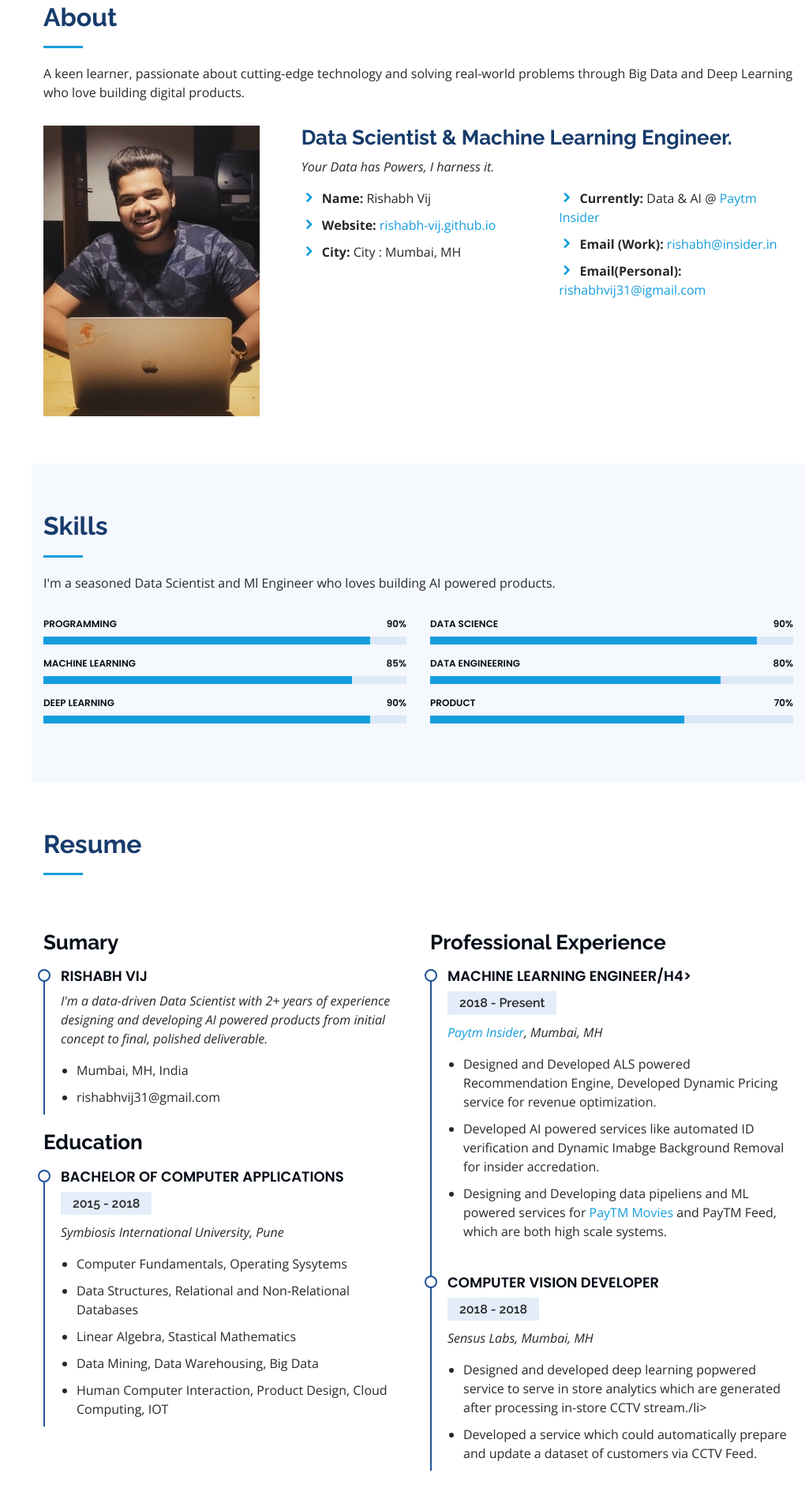
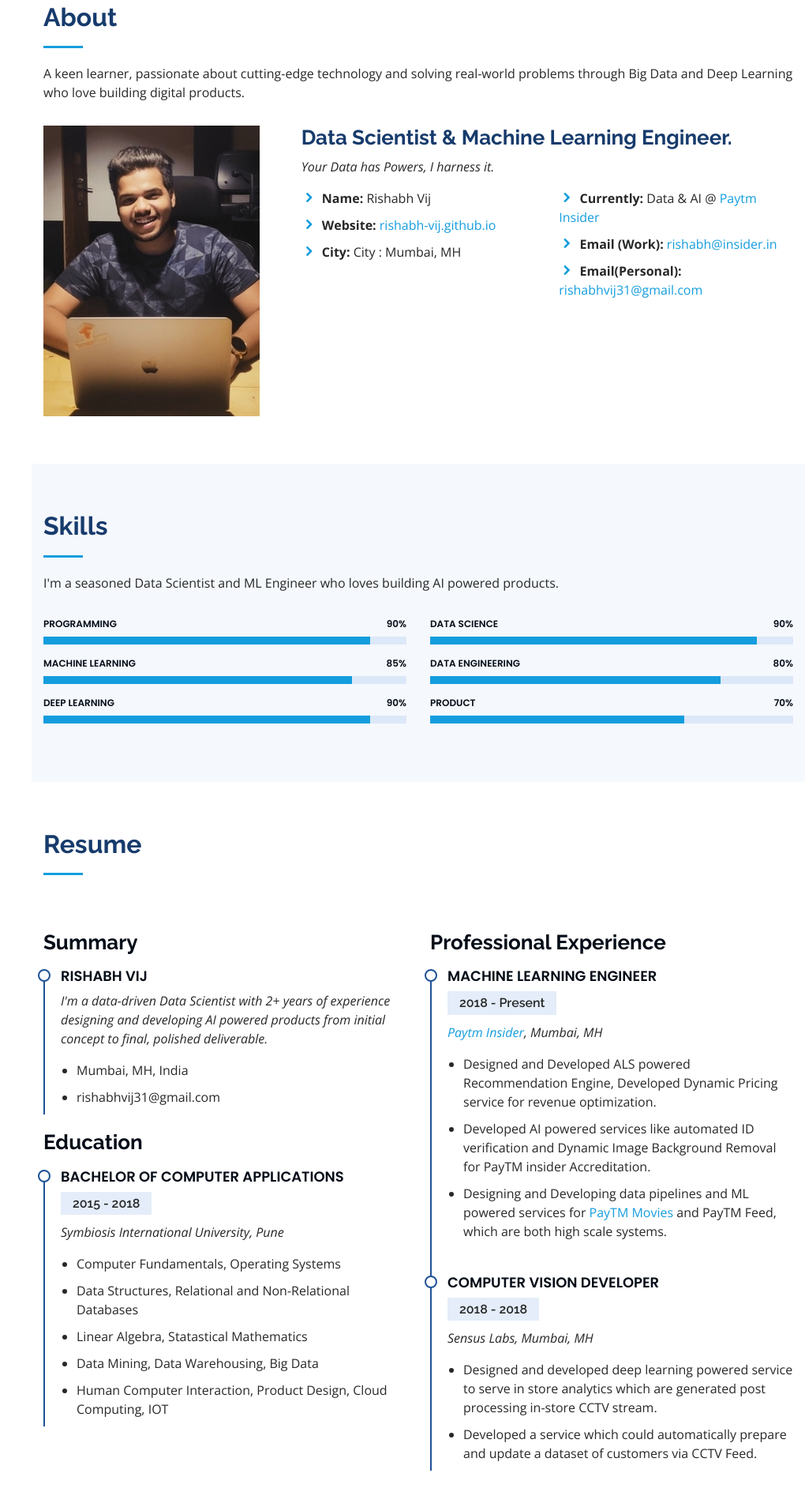
Before and after one commit to rishabh-vij/rishabh-vij.github.io, a plain HTML site: page index.html in a window 1280 px wide. Shown: the part 857-2746 px from the top of the page at 79% size, without its empty margins (260-1280 px from the left). Drawn offline with nearby package versions, Linux system fonts and the light colour scheme.

Commit message:
fixed typos

```diff
--- a/index.html
+++ b/index.html
@@ -75,7 +75,7 @@
   <section id="hero" class="d-flex flex-column justify-content-center align-items-center">
     <div class="hero-container" data-aos="fade-in">
       <h1>Rishabh Vij</h1>
-      <p>I'm <span class="typed" data-typed-items="Data Scientiest, Machine Learning Engineer, Software Developer"></span></p>
+      <p>I'm <span class="typed" data-typed-items="Data scientist, Machine Learning Engineer, Software Developer"></span></p>
     </div>
   </section><!-- End Hero -->
 
@@ -111,7 +111,7 @@
                 <ul>
                   <li><i class="icofont-rounded-right"></i> <strong>Currently:</strong> Data &amp; AI @ <a href="https://insider.in">Paytm Insider</a> </li>
                   <li><i class="icofont-rounded-right"></i> <strong>Email (Work):</strong> <a href = "mailto: rishabh@inisder.in">rishabh@insider.in</a></li>
-                  <li><i class="icofont-rounded-right"></i> <strong>Email(Personal):</strong> <a href = "mailto: rishabhvij31@igmail.com">rishabhvij31@igmail.com</a></li>
+                  <li><i class="icofont-rounded-right"></i> <strong>Email(Personal):</strong> <a href = "mailto: rishabhvij31@gmail.com">rishabhvij31@gmail.com</a></li>
                 </ul>
               </div>
             </div>
@@ -177,7 +177,7 @@
 
         <div class="section-title">
           <h2>Skills</h2>
-          <p>I'm a seasoned Data Scientist and Ml Engineer who loves building AI powered products.</p>
+          <p>I'm a seasoned Data Scientist and ML Engineer who loves building AI powered products.</p>
         </div>
 
         <div class="row skills-content">
@@ -247,7 +247,7 @@
 
         <div class="row">
           <div class="col-lg-6" data-aos="fade-up">
-            <h3 class="resume-title">Sumary</h3>
+            <h3 class="resume-title">Summary</h3>
             <div class="resume-item pb-0">
               <h4>Rishabh Vij</h4>
               <p><em>I'm a data-driven Data Scientist with 2+ years of experience designing and developing AI powered products from initial concept to final, polished deliverable.</em></p>
@@ -263,9 +263,9 @@
               <h5>2015 - 2018</h5>
               <p><em>Symbiosis International University, Pune</em></p>
               <ul>
-                <li>Computer Fundamentals, Operating Sysytems</li>
+                <li>Computer Fundamentals, Operating Systems</li>
                 <li>Data Structures, Relational and Non-Relational Databases </li>
-                <li>Linear Algebra, Stastical Mathematics</li>
+                <li>Linear Algebra, Statastical Mathematics</li>
                 <li>Data Mining, Data Warehousing, Big Data</li>
                 <li>Human Computer Interaction, Product Design, Cloud Computing, IOT</li>
 
@@ -282,13 +282,13 @@
           <div class="col-lg-6" data-aos="fade-up" data-aos-delay="100">
             <h3 class="resume-title">Professional Experience</h3>
             <div class="resume-item">
-              <h4>Machine Learning Engineer/h4>
+              <h4>Machine Learning Engineer</h4>
               <h5>2018 - Present</h5>
               <p><em><a href="https://insider.in">Paytm Insider</a>, Mumbai, MH </em></p>
               <ul>
                 <li>Designed and Developed ALS powered Recommendation Engine, Developed Dynamic Pricing service for revenue optimization.</li>
-                <li>Developed AI powered services like automated ID verification and Dynamic Imabge Background Removal for insider accredation.</li>
-                <li>Designing and Developing data pipeliens and ML powered services for <a href = "paytm.com/movies">PayTM Movies</a> and PayTM Feed, which are both high scale systems.</li>
+                <li>Developed AI powered services like automated ID verification and Dynamic Image Background Removal for PayTM insider Accreditation.</li>
+                <li>Designing and Developing data pipelines and ML powered services for <a href = "paytm.com/movies">PayTM Movies</a> and PayTM Feed, which are both high scale systems.</li>
               </ul>
             </div>
             <div class="resume-item">
@@ -296,7 +296,7 @@
               <h5>2018 - 2018</h5>
               <p><em>Sensus Labs, Mumbai, MH</em></p>
               <ul>
-                <li>Designed and developed deep learning popwered service to serve in store analytics which are generated after processing in-store CCTV stream./li>
+                <li>Designed and developed deep learning powered service to serve in store analytics which are generated post processing in-store CCTV stream.</li>
                 <li>Developed a service which could automatically prepare and update a dataset of customers via CCTV Feed.</li>
               </ul>
             </div>
@@ -437,7 +437,7 @@
           <div class="col-lg-4 col-md-6 icon-box" data-aos="fade-up">
             <div class="icon"><i class="icofont-image"></i></div>
             <h4 class="title"><a href="https://github.com/rishabh-vij/Neural_Style_transfer">Art Generation - Neural Style transfer</a></h4>
-            <p class="description">Given a style and a content image this model can generate novel art</p>
+            <p class="description">Given a style and a content image, this model can generate novel art</p>
           </div>
 
           <div class="col-lg-4 col-md-6 icon-box" data-aos="fade-up" data-aos-delay="200">
@@ -448,7 +448,7 @@
           <div class="col-lg-4 col-md-6 icon-box" data-aos="fade-up" data-aos-delay="300">
             <div class="icon"><i class="icofont-simple-smile"></i></div>
             <h4 class="title"><a href="https://github.com/rishabh-vij/Face_Verification_Recognition">Face Verification</a></h4>
-            <p class="description">Inputs an Image and if the image is verified as one the 5 people in the dataset, displays the code word.</p>
+            <p class="description">Inputs an Image and if the image is verified as one the 5 people in the dataset, displays the code word</p>
           </div>
           <div class="col-lg-4 col-md-6 icon-box" data-aos="fade-up" data-aos-delay="100">
             <div class="icon"><i class="icofont-settings"></i></div>
@@ -458,12 +458,12 @@
           <div class="col-lg-4 col-md-6 icon-box" data-aos="fade-up" data-aos-delay="400">
             <div class="icon"><i class="icofont-computer"></i></div>
             <h4 class="title"><a href="https://github.com/rishabh-vij/ML_Movie_Recommendation_System_python">MovieLens Recommendation System</a></h4>
-            <p class="description">A content based and collabrative filtering based approach to the MovieLens dataset</p>
+            <p class="description">A content based and collabarative filtering based approach to the MovieLens dataset</p>
           </div>
           <div class="col-lg-4 col-md-6 icon-box" data-aos="fade-up" data-aos-delay="500">
             <div class="icon"><i class="icofont-tasks-alt"></i></div>
             <h4 class="title"><a href="https://github.com/rishabh-vij/NLP_Word_Analogy_and_Debiasing">Word Analogy</a></h4>
-            <p class="description">China is to Beijing.. India is to WHAT? This model can tell</p>
+            <p class="description">Paris is to France.. Delhi is to WHAT? This model can tell</p>
           </div>
         </div>
 
```
